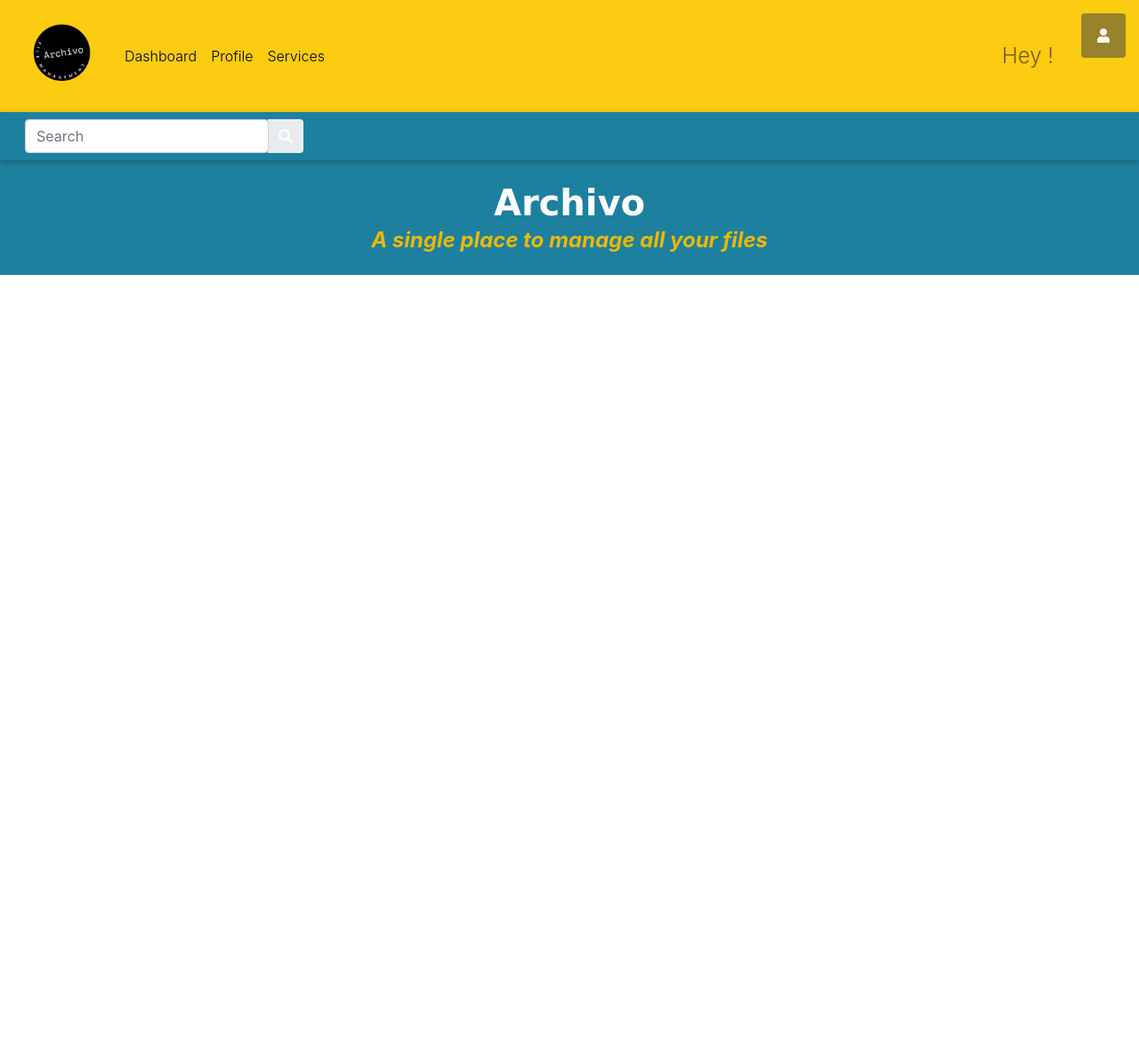
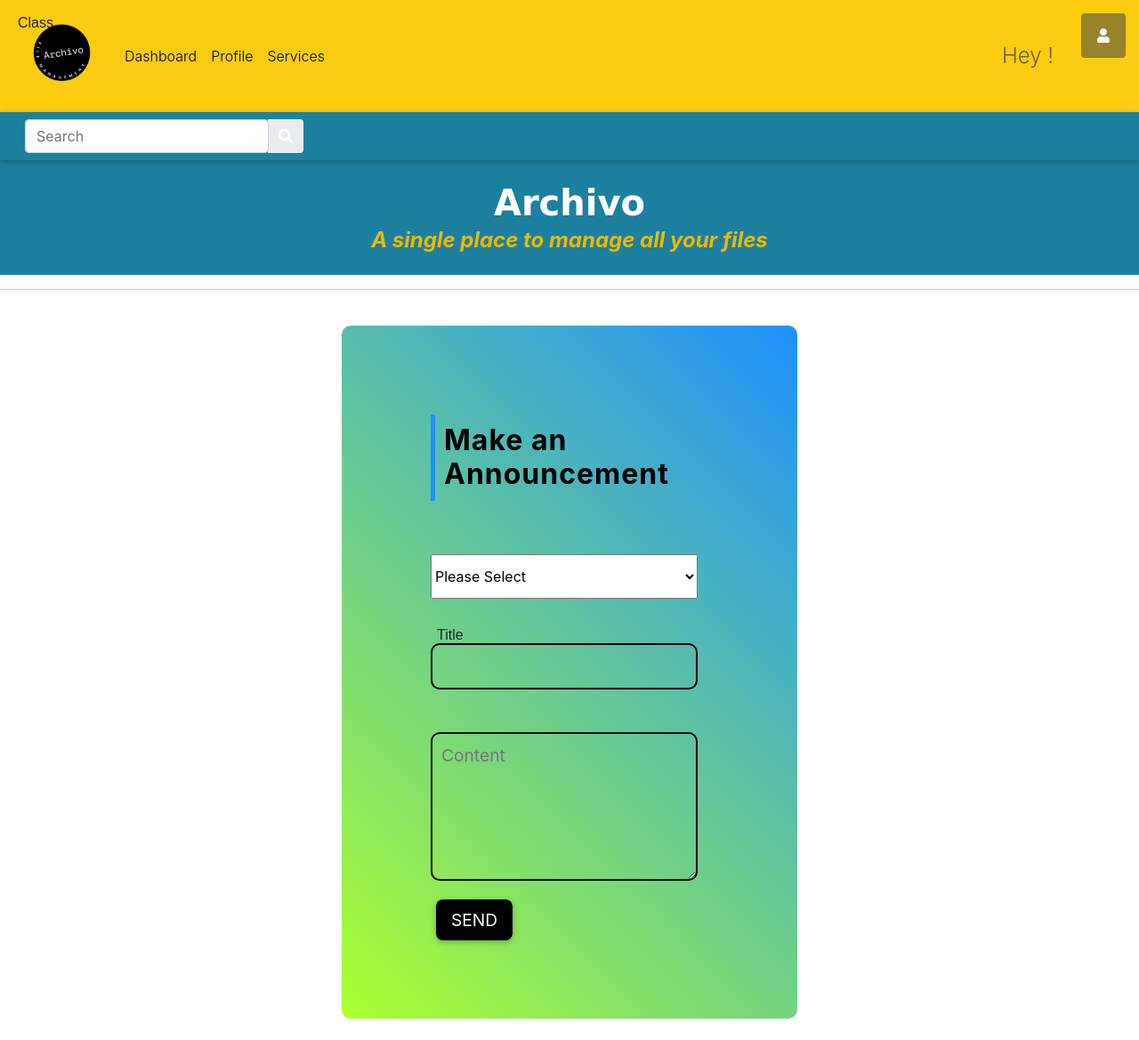
Before and after one commit to xxpsynagure/Archivo, a Django app: template templates/TeacherDashboard.html in a window 1280 px wide. Shown: the whole page at 89% size. Before the commit the page ends 309 px from the top, so only its background shows below. Run offline with Django 3.2, Linux system fonts and the light colour scheme; the template is opened without the code that fills it, so the values that code supplies are empty; some libraries are stand-ins or nearby versions; some web fonts are replaced.

Commit message:
Announcement html added

```diff
--- a/static/css/profile.css
+++ b/static/css/profile.css
@@ -97,7 +97,20 @@
   padding: 0.5rem 1rem;
   transition: all 0.2s linear;
 }
-.center .inputbox select {
+.center .inputbox select{
+  position: absolute;
+  top: 0;
+  left: 0;
+  width: 100%;
+  border: 2px solid #fff;
+  outline: none;
+  background: none;
+  padding: 10px;
+  border-radius: 10px;
+  font-size: 1.2em;
+}
+
+.center span {
   position: absolute;
   top: 14px;
   left: 20px;
--- a/templates/TeacherDashboard.html
+++ b/templates/TeacherDashboard.html
@@ -9,7 +9,7 @@
         <li class="sidebar-brand"><a href="#">Archivo Teach</a></li>
         <li class="sidebar-nav-item"><a href="#">Profile</a></li>
         <!-- <li class="sidebar-nav-item"><a href="#">Notifications</a></li> -->
-         <li class="sidebar-nav-item"><a href="#services">Make an announcement</a></li>
+         <li class="sidebar-nav-item"><a href="#announcement">Make an announcement</a></li>
         <li class="sidebar-nav-item"><a href="/">Log out</a></li>
     </ul>
 </nav>
@@ -51,5 +51,36 @@
 	</div>
 </div>
 </section>
+<hr>
+<br>
 
+<section id = "announcement">
+	<div class = "center">
+		<h1>Make an Announcement</h1>
+		<form action="#" method="post" class="form">{%csrf_token%}
+
+			<span>Class</span>
+			<select class="inputbox" id="class" name="class" placeholder="Class">
+			  <option value="" disabled selected > Please Select </option>
+			  {% for key,value in subject.items %}
+			  <option value="{{key}}">{{key}}</option>
+			  {% endfor %}
+			</select>
+
+			<div class="inputbox ">
+				<input type="text" required="required" name="Phno" value=" " pattern="[A-Za-z0-9:/ ,]*">
+				<span>Title</span>
+			</div>
+			<div class="inputbox">
+				<textarea name="Content" id="" cols="50" rows="5" placeholder="Content"></textarea>
+
+			</div>
+			<br><br><br>
+			<div class="inputbox">
+				<button type="submit" class="btn">Send</button>
+			</div>
+		  </form>
+	</div>
+	<br>
+</section>
 {% endblock %}
```
